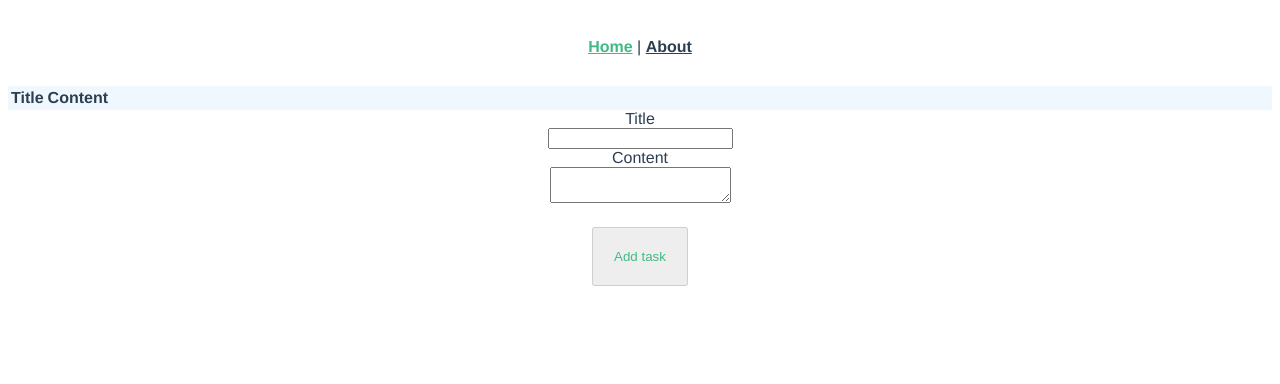
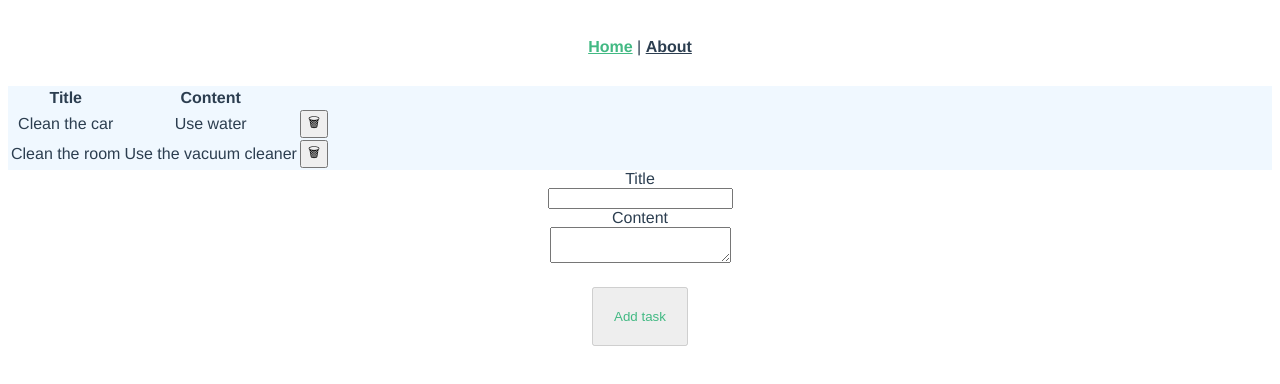
Before and after one commit to bcostaaa01/task-management-ts-vue, a Vue app in the folder my-app/: page /#/ in a window 1280 px wide. Shown: the top 384 px of the page. Built offline with nearby package versions, Linux system fonts and the light colour scheme.

Commit message:
Add remove task method

```diff
--- a/my-app/src/components/TaskManagement.vue
+++ b/my-app/src/components/TaskManagement.vue
@@ -10,6 +10,7 @@
           <tr v-for="(item, index) in tasks" :key="index">
             <td>{{ item.title }}</td>
             <td>{{ item.content }}</td>
+            <button @click="removeTask(index)">🗑</button>
           </tr>
         </tbody>
       </table>
@@ -34,7 +35,16 @@ import Vue from "vue";
 import { Task } from "@/interfaces/Task";
 
 export default class TaskManagement extends Vue {
-  tasks: Task[] = [];
+  tasks: Task[] = [
+    {
+      title: "Clean the car",
+      content: "Use water",
+    },
+    {
+      title: "Clean the room",
+      content: "Use the vacuum cleaner",
+    },
+  ];
 
   titleInput = "";
   contentInput = "";
@@ -52,6 +62,11 @@ export default class TaskManagement extends Vue {
     this.titleInput = "";
     this.contentInput = "";
   }
+
+  removeTask(index: number) {
+    this.tasks.splice(index, 1);
+    console.log(this.tasks);
+  }
 }
 </script>
 
@@ -61,6 +76,7 @@ export default class TaskManagement extends Vue {
   display: 50%;
   margin-left: auto;
   margin-right: auto;
+  text-align: center;
 }
 
 .add-btn {
```
